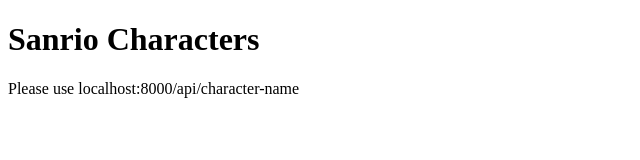
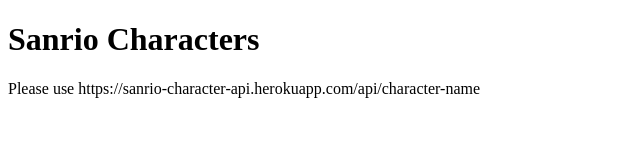
Before and after one commit to franciisca/sanrio-characters-api, a website: page index.html in a window 1280 px wide. Shown: the whole page, without its empty margins (0-640 px from the left). Drawn offline with Linux system fonts and the light colour scheme.

Commit message:
updated html documentation

```diff
--- a/index.html
+++ b/index.html
@@ -8,6 +8,6 @@
 </head>
 <body>
     <h1>Sanrio Characters</h1>
-    <p>Please use localhost:8000/api/character-name</p>
+    <p>Please use https://sanrio-character-api.herokuapp.com/api/character-name</p>
 </body>
 </html>
--- a/server.js
+++ b/server.js
@@ -1,3 +1,5 @@
+//heroku URL https://sanrio-character-api.herokuapp.com/
+
 const express = require('express')
 const app = express()
 const PORT = 8000
```
